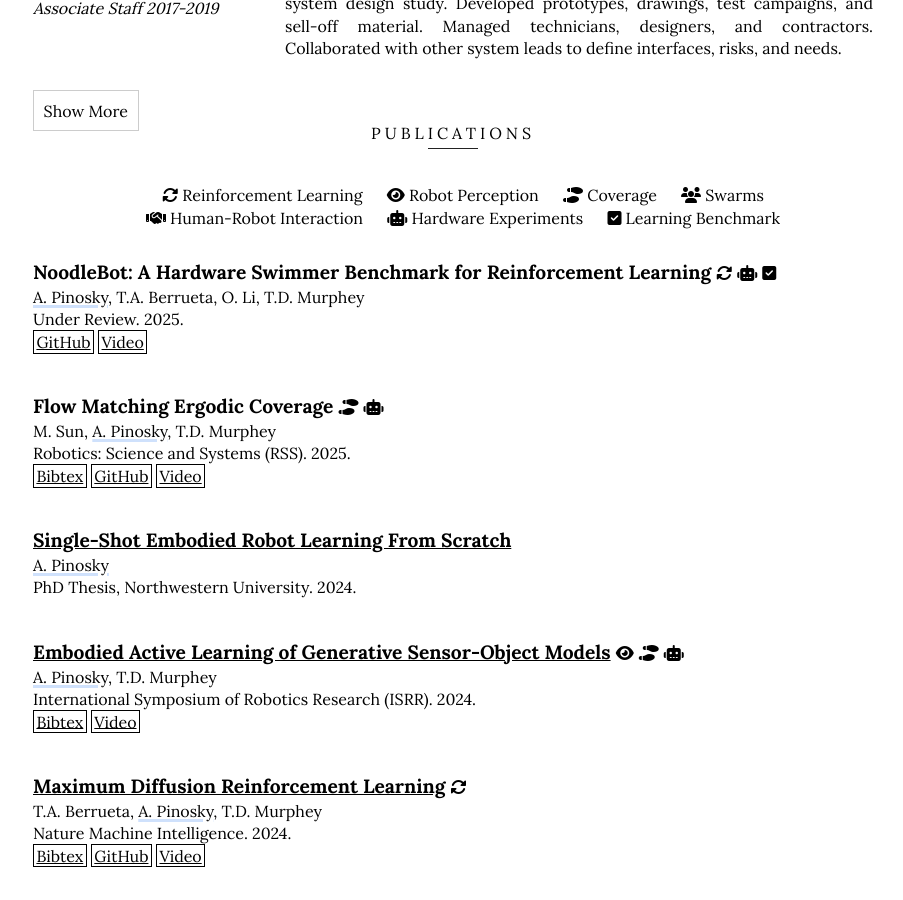
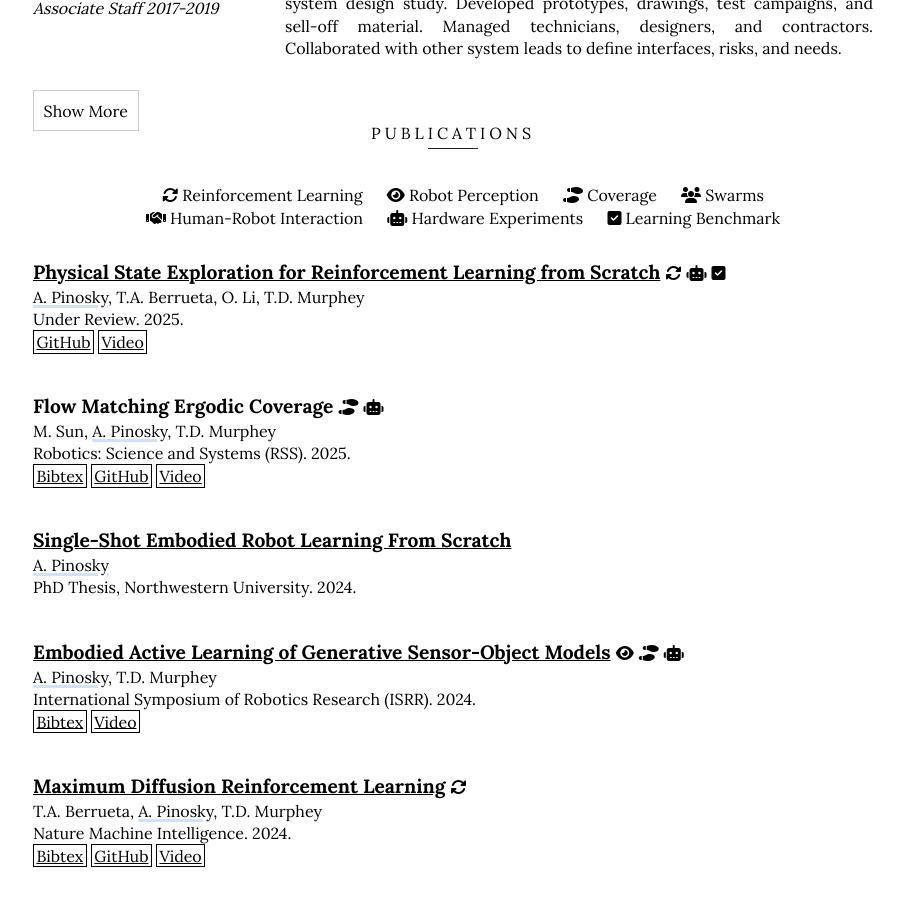
Before and after one commit to apinosky/apinosky.github.io, a Jekyll site: the page built from index.html, in a window 1280 px wide and 900 px high, scrolled down 1298 px. Shown: the whole window, without its empty margins (187-1090 px from the left). Built offline with Jekyll 4.4.1, drawn with Linux system fonts in a browser that asks for light colours.

```diff
--- a/_data/publications.yml
+++ b/_data/publications.yml
@@ -19,15 +19,16 @@
 #   venue: Under Review # IROS 2025
 #   year: 2025
 
-- title: "NoodleBot: A Hardware Swimmer Benchmark for Reinforcement Learning"
+- title: "Physical State Exploration for Reinforcement Learning from Scratch"
   authors: <span class="me"> A. Pinosky</span>, T.A. Berrueta, O. Li, T.D. Murphey
   venue: Under Review # CASE 2025
   year: 2025
-  video: https://youtu.be/hA9SvuxFfT8
+  video: https://youtu.be/mL9JkPohqEE
   code: https://github.com/MurpheyLab/NoodleBot
   rl: true
   hardware: true
   benchmark: true
+  link: /papers/2025PinoskyNoodleBot.pdf
 
 - title: Flow Matching Ergodic Coverage
   authors: M. Sun, <span class="me"> A. Pinosky</span>, T.D. Murphey
@@ -36,6 +37,7 @@
   code: https://github.com/MurpheyLab/lqr-flow-matching
   bibtex: sun2025flowmatching
   video: https://murpheylab.github.io/lqr-flow-matching/
+  # video: https://youtu.be/465LdOJjVyo
   coverage: true
   hardware: true
 
--- a/bibtex/sun2025flowmatching.bib
+++ b/bibtex/sun2025flowmatching.bib
@@ -1,6 +1,6 @@
 @inproceedings{sun2025flowmatching,
   title={Flow Matching Ergodic Coverage},
-  author={Sun, Max Muchen and Pinosky, Allison and and Murphey, Todd D},
+  author={Sun, Max Muchen and Pinosky, Allison and Murphey, Todd D},
   booktitle={Robotics: Science and Systems (RSS)},
   year={2025}
 }
```
Also changed, not shown: README.md, 1 other file.
